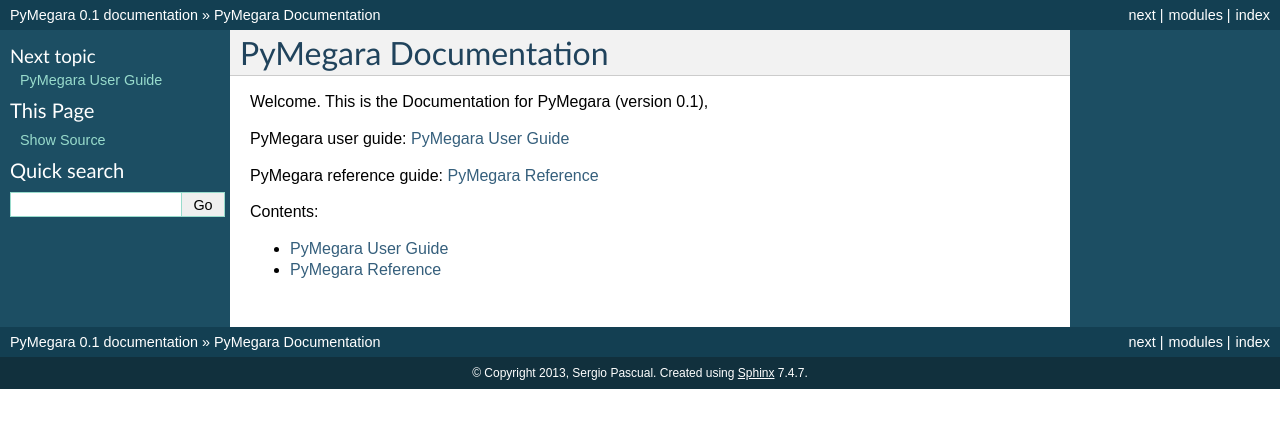
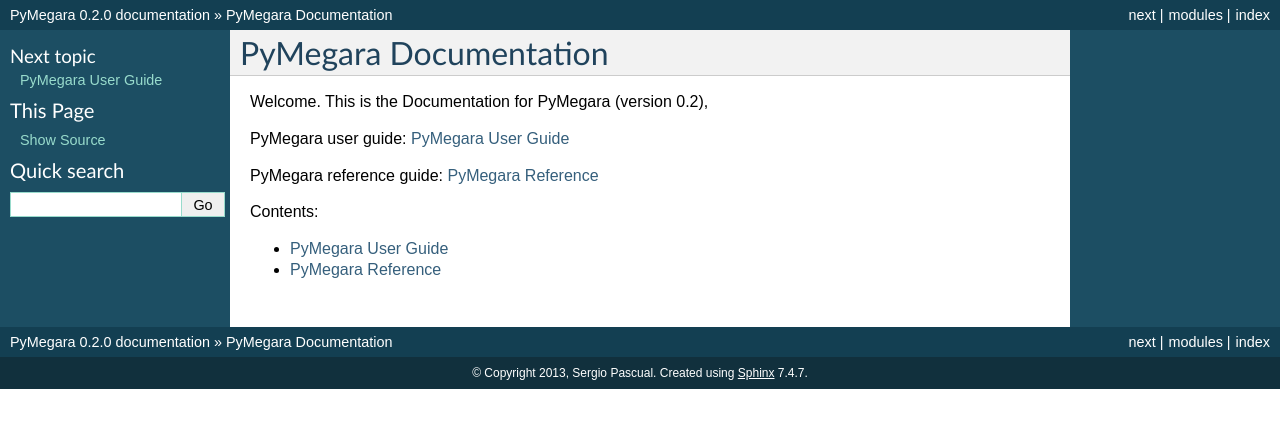
Before and after one commit to guaix-ucm/megaradrp, a Sphinx documentation site: the page built from doc/index.rst, in a window 1280 px wide. Shown: the top 428 px of the page. Built offline with Sphinx 7.4.7, drawn with Linux system fonts in a browser that asks for light colours.

Commit message:
Release 0.2.0

```diff
--- a/doc/conf.py
+++ b/doc/conf.py
@@ -48,9 +48,9 @@
 # built documents.
 #
 # The short X.Y version.
-version = '0.1'
+version = '0.2'
 # The full version, including alpha/beta/rc tags.
-release = '0.1'
+release = '0.2.0'
 
 # The language for content autogenerated by Sphinx. Refer to documentation
 # for a list of supported languages.
--- a/setup.py
+++ b/setup.py
@@ -7,7 +7,7 @@
 ALL_PKGS = BASE_PKGS + NAMESPACE_PKGS
 
 setup(name='pymegara',
-      version='0.2.0dev',
+      version='0.2.0',
       author='Sergio Pascual',
       author_email='sergiopr@fis.ucm.es',
       url='http://guaix.fis.ucm.es/hg/megara-drp',
--- a/src/megara/__init__.py
+++ b/src/megara/__init__.py
@@ -24,7 +24,7 @@
 #from .simulator import MegaraImageFactory as ImageFactory
 #from .simulator import Megara as Instrument
 
-__version__ = '0.2.0dev'
+__version__ = '0.2.0'
 
 #__all__ = ['Instrument', 'ImageFactory']
 
```
